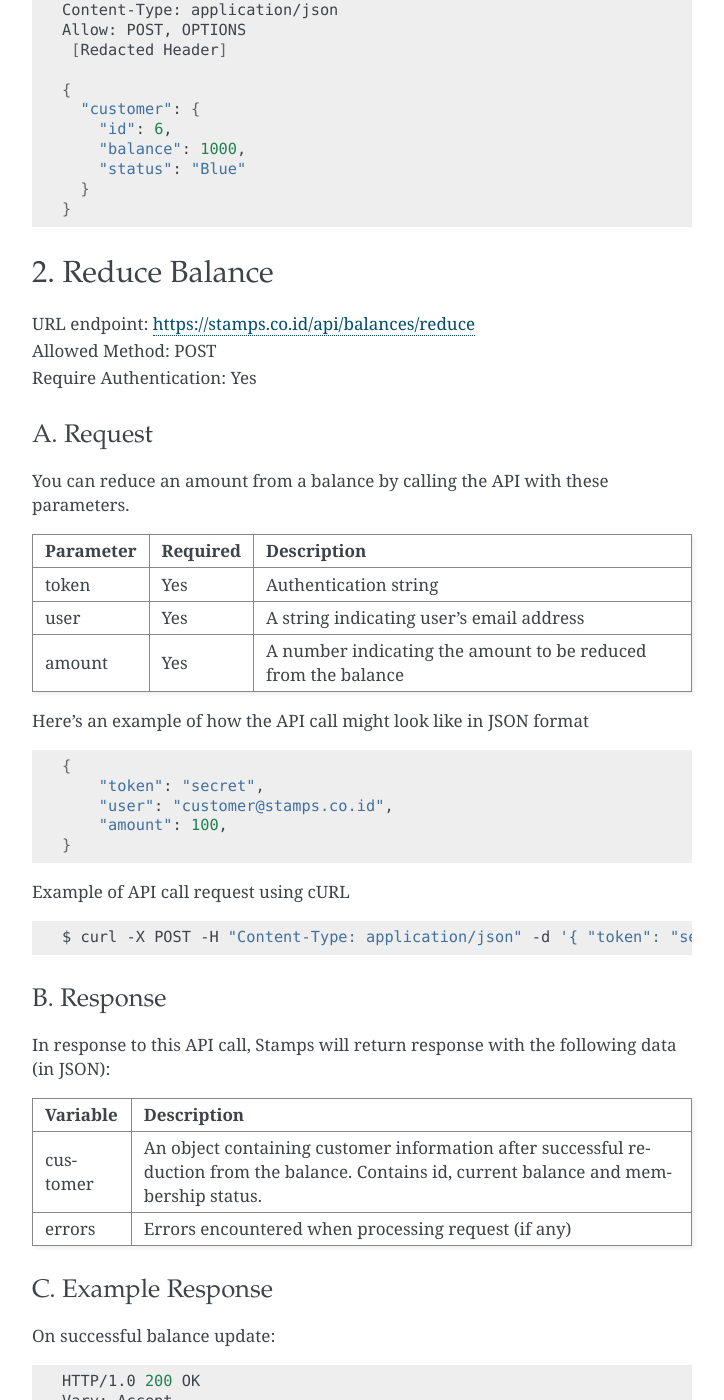
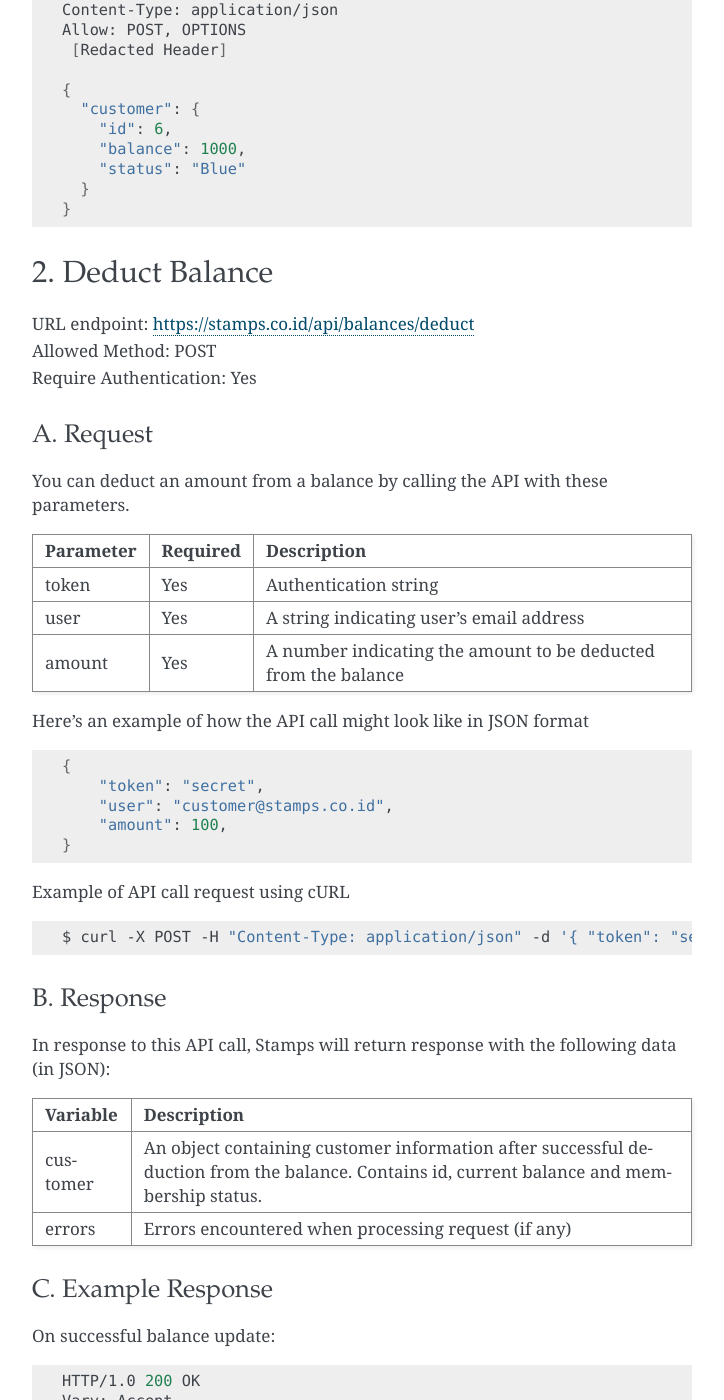
Before and after one commit to ui/stamps-api-docs, a Sphinx documentation site: the page built from source/balance_api.rst, in a window 1280 px wide and 1400 px high, scrolled down 1239 px. Shown: the whole window, without its empty margins (388-1112 px from the left). Built offline with Sphinx 7.4.7, drawn with Linux system fonts in a browser that asks for light colours; some of the changed text lies outside the part shown.

Commit message:
change naming from reduce to deduct

```diff
--- a/source/balance_api.rst
+++ b/source/balance_api.rst
@@ -72,22 +72,22 @@ On successful balance update:
       }
     }
 
-2. Reduce Balance
+2. Deduct Balance
 =======================================
-| URL endpoint: https://stamps.co.id/api/balances/reduce
+| URL endpoint: https://stamps.co.id/api/balances/deduct
 | Allowed Method: POST
 | Require Authentication: Yes
 
 A. Request
 -----------------------------
-You can reduce an amount from a balance by calling the API with these parameters.
+You can deduct an amount from a balance by calling the API with these parameters.
 
 =========== =========== =========================
 Parameter   Required    Description
 =========== =========== =========================
 token       Yes         Authentication string
 user        Yes         A string indicating user's email address
-amount      Yes         A number indicating the amount to be reduced from the balance
+amount      Yes         A number indicating the amount to be deducted from the balance
 =========== =========== =========================
 
 Here's an example of how the API call might look like in JSON format
@@ -104,7 +104,7 @@ Example of API call request using cURL
 
 .. code-block :: bash
 
-    $ curl -X POST -H "Content-Type: application/json" -d '{ "token": "secret", "user": "customer@stamps.co.id", "amount": 100}' https://stamps.co.id/api/balances/reduce
+    $ curl -X POST -H "Content-Type: application/json" -d '{ "token": "secret", "user": "customer@stamps.co.id", "amount": 100}' https://stamps.co.id/api/balances/deduct
 
 
 B. Response
@@ -115,7 +115,7 @@ In response to this API call, Stamps will return response with the following dat
 =================== ==============================
 Variable            Description
 =================== ==============================
-customer            An object containing customer information after successful reduction
+customer            An object containing customer information after successful deduction
                     from the balance. Contains id, current balance and membership status.
 errors              Errors encountered when processing request (if any)
 =================== ==============================
```
